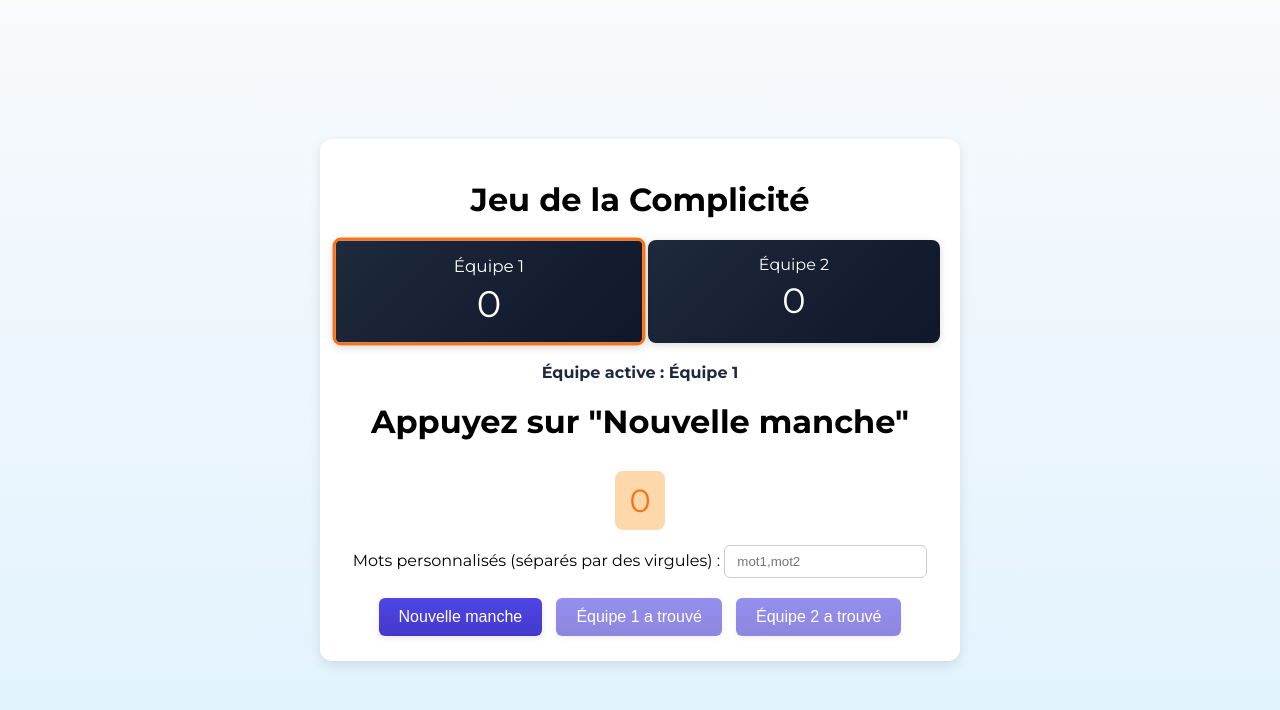
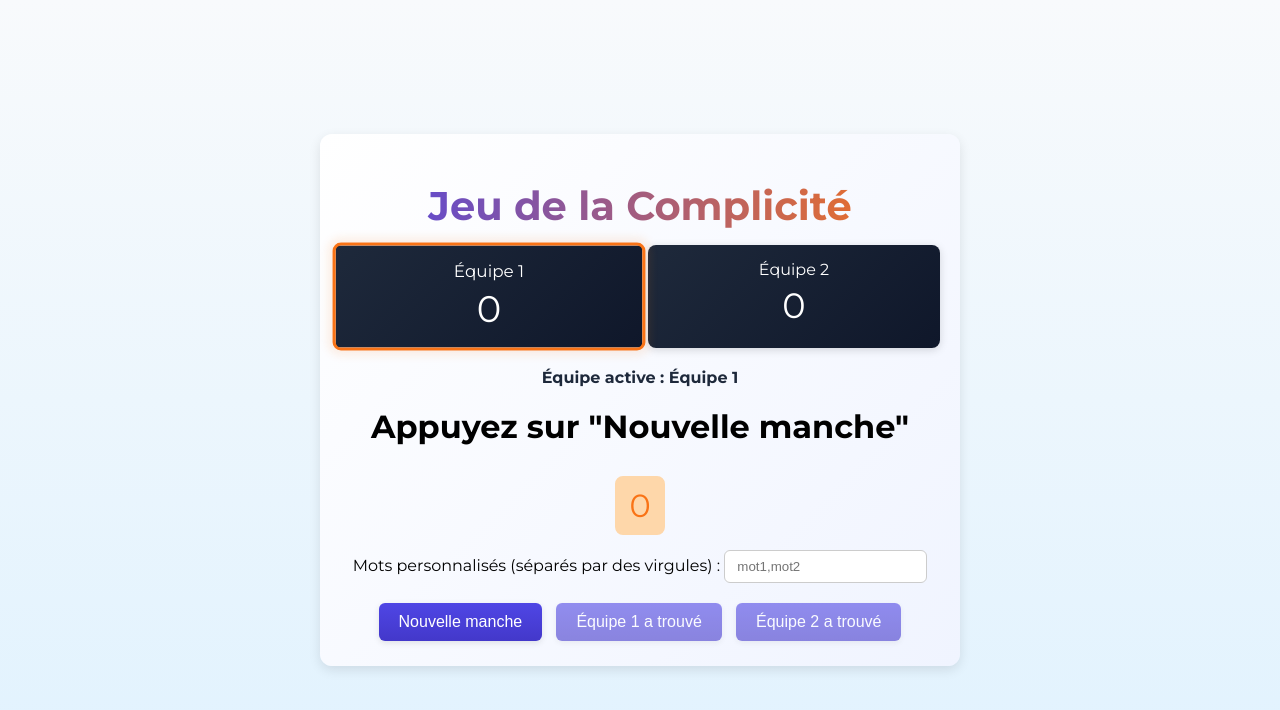
Before and after one commit to omenforceso1/Jeux, a plain HTML site: page index.html in a window 1280 px wide. Drawn offline with Linux system fonts and the light colour scheme.

Commit message:
Enhance design with gradient title and pulse

```diff
--- a/script.js
+++ b/script.js
@@ -23,6 +23,8 @@ function updateActiveTeam() {
     const team2 = document.getElementById('team2');
     team1.classList.toggle('active-team', activeTeam === 1);
     team2.classList.toggle('active-team', activeTeam === 2);
+    team1.classList.toggle('pulse', activeTeam === 1);
+    team2.classList.toggle('pulse', activeTeam === 2);
 }
 
 function startRound() {
--- a/style.css
+++ b/style.css
@@ -19,12 +19,20 @@ body {
 }
 
 .container {
-    background: #fff;
+    background: linear-gradient(135deg, #ffffff, #f0f4ff);
     padding: 20px;
     border-radius: 12px;
     box-shadow: 0 4px 12px rgba(0, 0, 0, 0.1);
     max-width: 600px;
     width: 100%;
+}
+
+h1 {
+    font-size: 2.5em;
+    margin-bottom: 15px;
+    background: linear-gradient(to right, var(--primary), var(--accent));
+    -webkit-background-clip: text;
+    color: transparent;
 }
 
 #scoreboard {
@@ -54,6 +62,7 @@ body {
     border: 3px solid var(--accent);
     transform: scale(1.05);
     transition: transform 0.3s ease;
+    box-shadow: 0 0 10px 0 var(--accent-light);
 }
 
 .score {
@@ -150,6 +159,16 @@ input[type="text"] {
     animation: pop 0.4s ease;
 }
 
+@keyframes pulse {
+    0% { box-shadow: 0 0 0 0 rgba(249, 115, 22, 0.5); }
+    70% { box-shadow: 0 0 10px 6px rgba(249, 115, 22, 0); }
+    100% { box-shadow: 0 0 0 0 rgba(249, 115, 22, 0); }
+}
+
+.pulse {
+    animation: pulse 1.5s infinite;
+}
+
 /* Ajustements pour les petits écrans */
 @media (max-width: 480px) {
     body {
```
